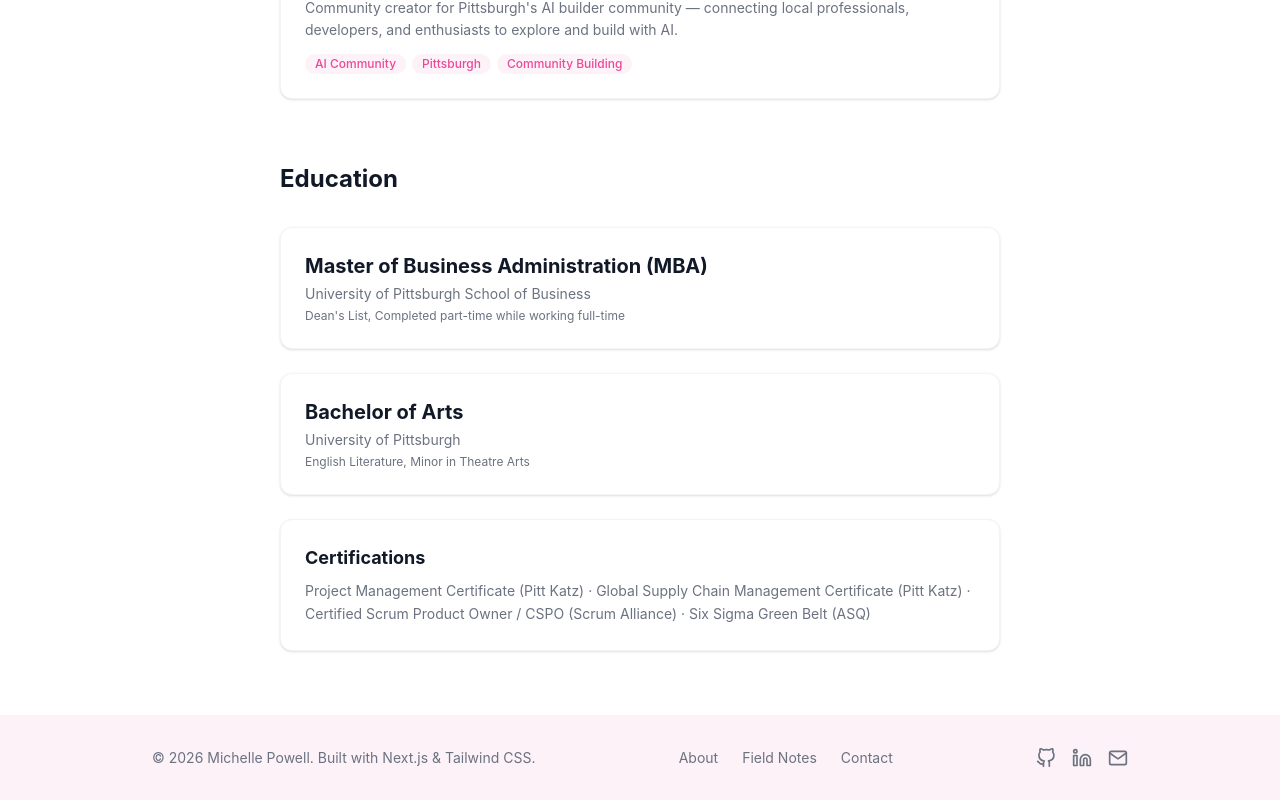
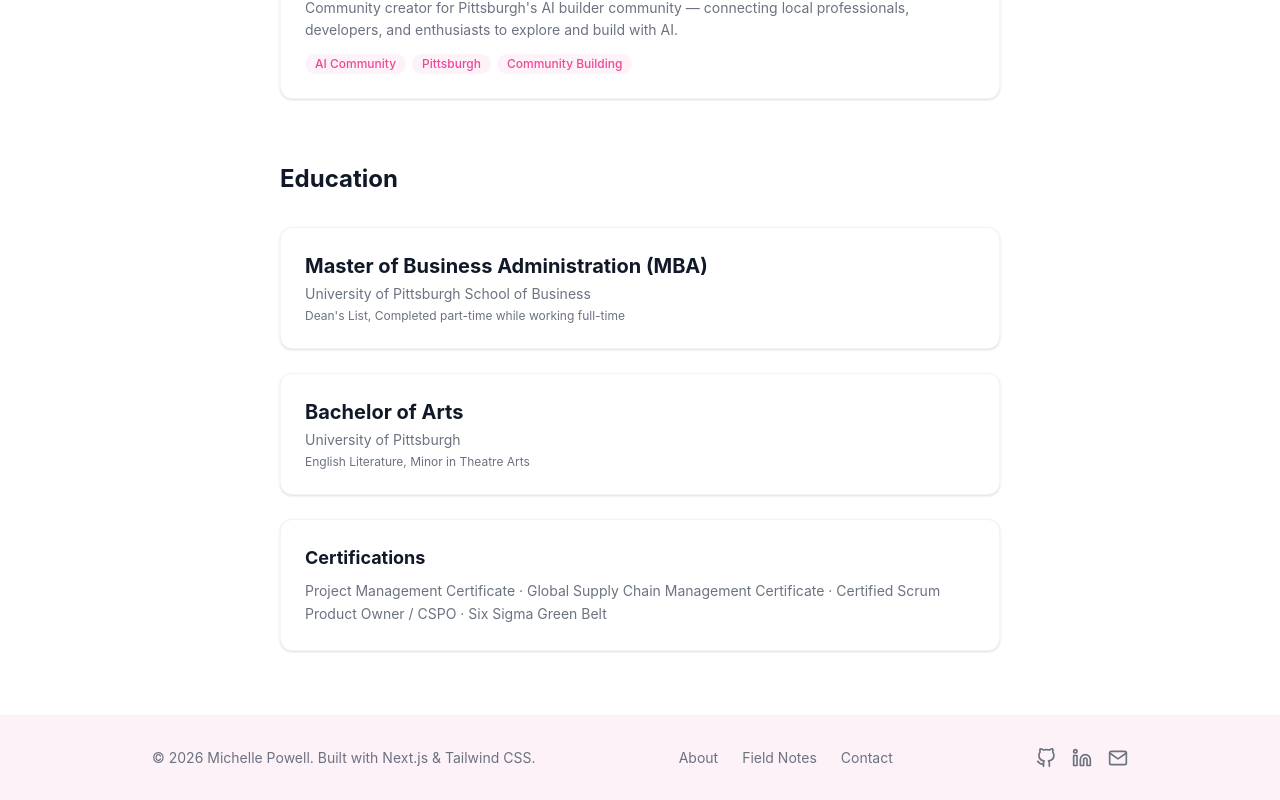
Before and after one commit to michpow/Claude-hello-world, a Next.js app: page /experience in a window 1280 px wide. Shown: the part 1933-2733 px from the top of the page. Built offline with nearby package versions, Linux system fonts and the light colour scheme.

Commit message:
Remove parenthetical sources from certifications list
https://claude.ai/code/session_01KQxntsgew3Pxk3SpQdFoQ6

```diff
--- a/src/app/experience/page.tsx
+++ b/src/app/experience/page.tsx
@@ -91,9 +91,9 @@ export default function ExperiencePage() {
         <div className="mt-6 rounded-xl border border-gray-light bg-white p-6 shadow-sm">
           <h3 className="text-lg font-bold text-heading">Certifications</h3>
           <p className="mt-2 text-sm leading-relaxed text-gray">
-            Project Management Certificate (Pitt Katz) · Global Supply Chain
-            Management Certificate (Pitt Katz) · Certified Scrum Product Owner /
-            CSPO (Scrum Alliance) · Six Sigma Green Belt (ASQ)
+            Project Management Certificate · Global Supply Chain Management
+            Certificate · Certified Scrum Product Owner / CSPO · Six Sigma
+            Green Belt
           </p>
         </div>
       </section>
```
